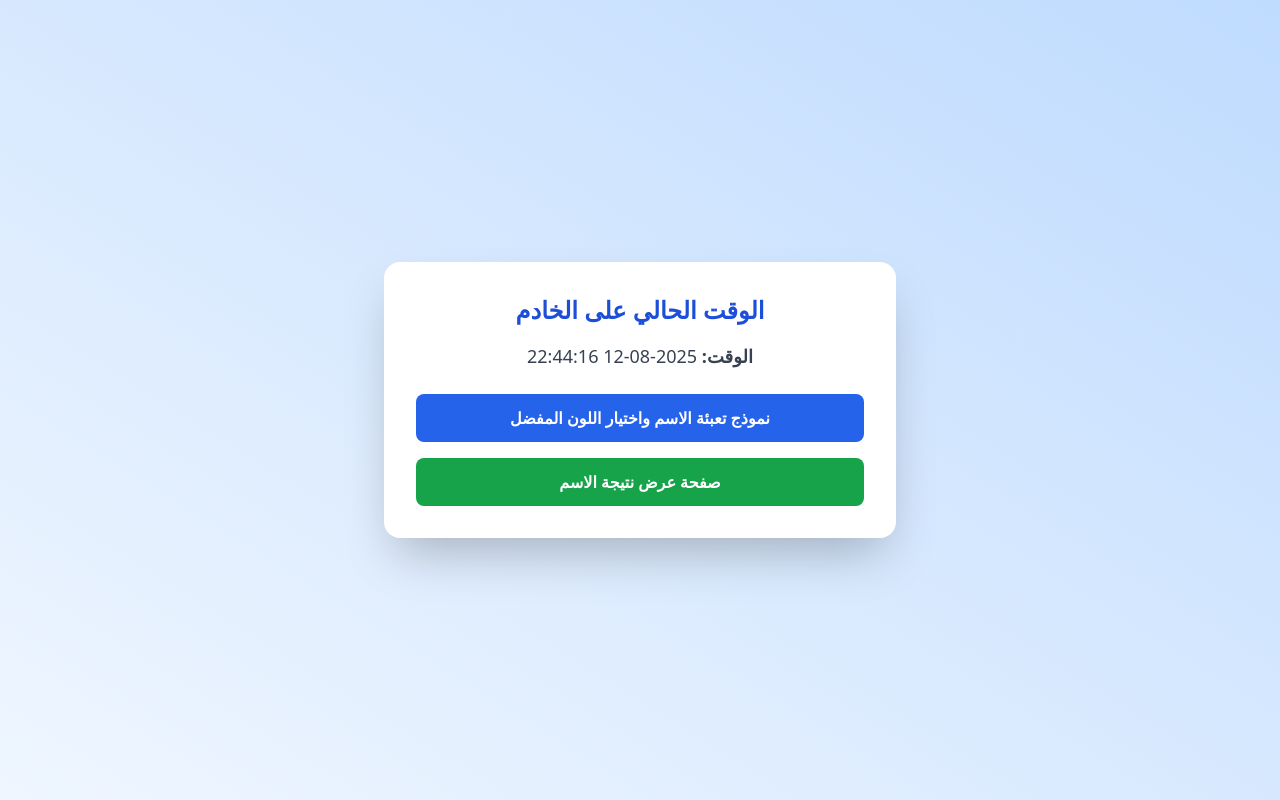
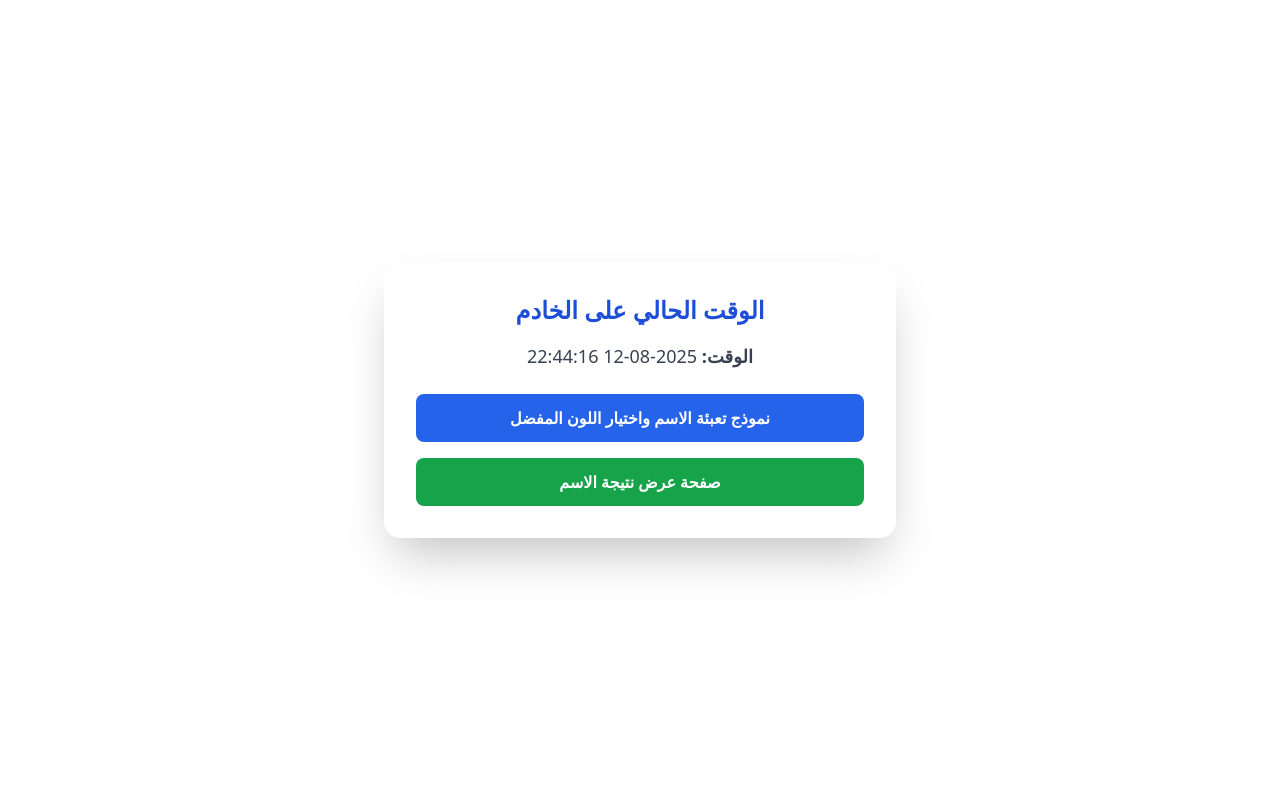
Before and after one commit to alzoghrwry/PHP_Backend, a PHP site: page / in a window 1280 px wide. Run offline with PHP 8.4, Linux system fonts and the light colour scheme; some libraries are stand-ins or nearby versions.

Commit message:
styling index page with cdn taillwindcss

```diff
--- a/index.php
+++ b/index.php
@@ -11,7 +11,7 @@ declare(strict_types=1);
     <title>الصفحة الرئيسية</title>
     <script src="https://cdn.tailwindcss.com"></script>
 </head>
-<body class="bg-gradient-to-tr from-blue-50 to-blue-200 min-h-screen flex items-center justify-center p-6">
+<body class="min-h-screen flex items-center justify-center p-6">
 
     <div class="bg-white shadow-2xl rounded-2xl p-8 max-w-lg w-full text-center">
 
```
